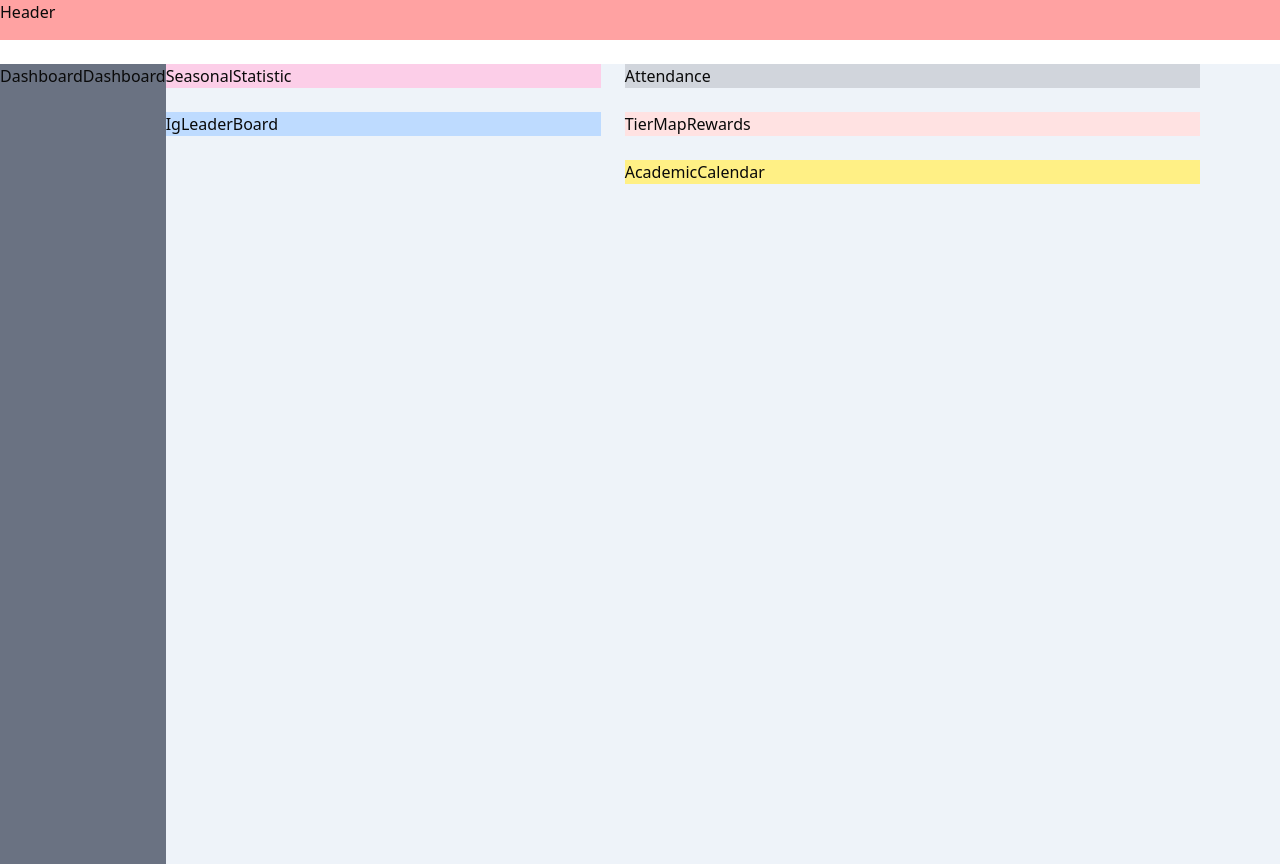
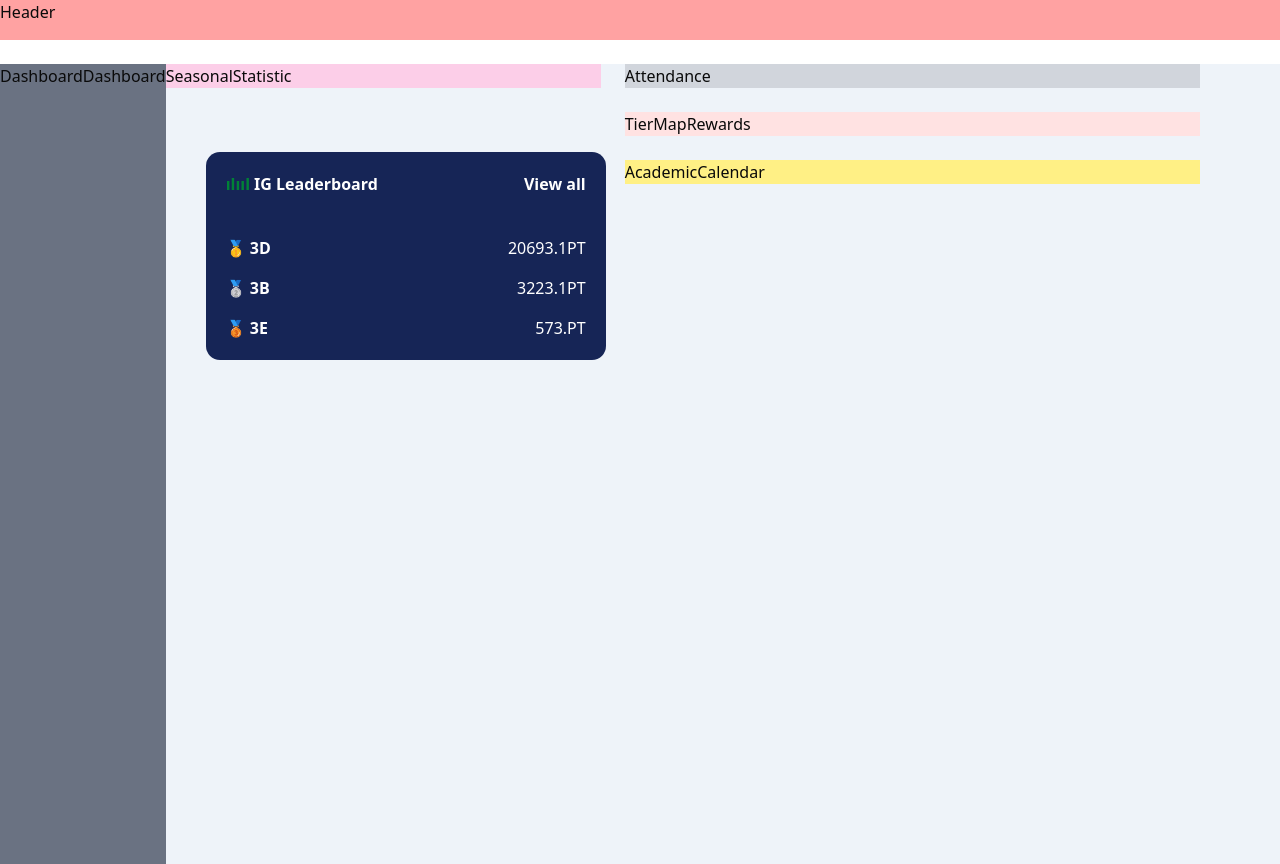
Before and after one commit to 3a-team-buddy/project-study-buddy-nosql, a Next.js app: page / in a window 1280 px wide. Built offline with nearby package versions, Linux system fonts and the light colour scheme.

Commit message:
IG Leaderboard component done

```diff
--- a/src/app/_components-main-page/IgLeaderboard.tsx
+++ b/src/app/_components-main-page/IgLeaderboard.tsx
@@ -2,8 +2,29 @@ import React from "react";
 
 export const IgLeaderBoard = () => {
   return (
-    <div className="w-full h-fit bg-blue-200">
-      <div>IgLeaderBoard</div>
+    <div className="w-100 h-fit bg-blue-950 rounded-xl px-5 py-5  my-10 mx-10">
+      <div className="flex items-center justify-between text-md font-bold text-white">
+        <div className="flex gap-1">
+          <p className="text-green-700">ılııl</p>
+          <p>IG Leaderboard</p>
+        </div>
+
+        <p>View all</p>
+      </div>
+      <div className="flex flex-col gap-4 mt-10 text-20 text-white ">
+        <div className="flex justify-between items-center ">
+          <p className="font-bold">🥇 3D</p>
+          <p>20693.1PT</p>
+        </div>
+        <div className="flex justify-between items-center ">
+          <p className="font-bold">🥈 3B</p>
+          <p>3223.1PT</p>
+        </div>
+        <div className="flex justify-between items-center ">
+          <p className="font-bold">🥉 3E</p>
+          <p>573.PT</p>
+        </div>
+      </div>
     </div>
   );
 };
```
